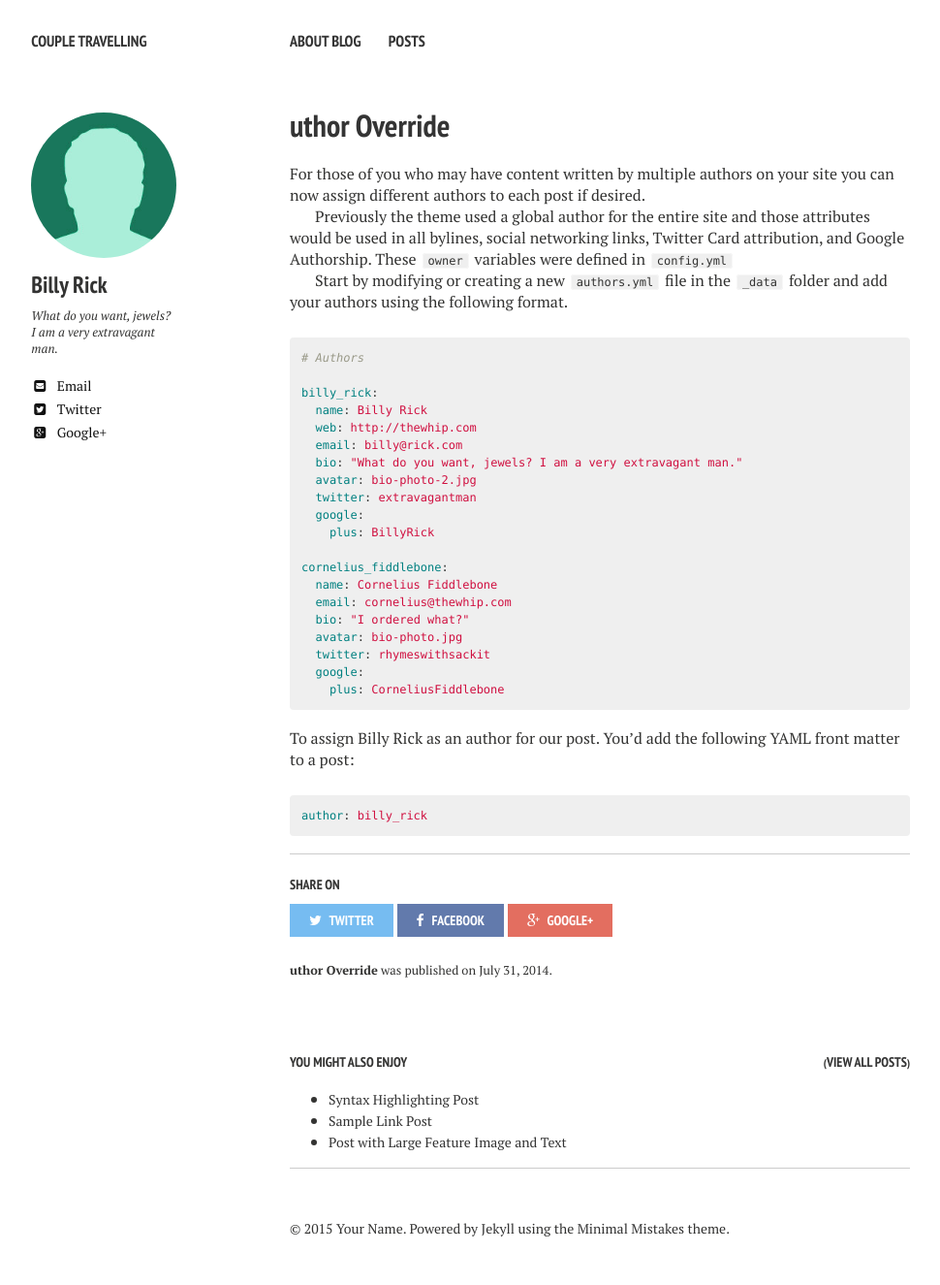
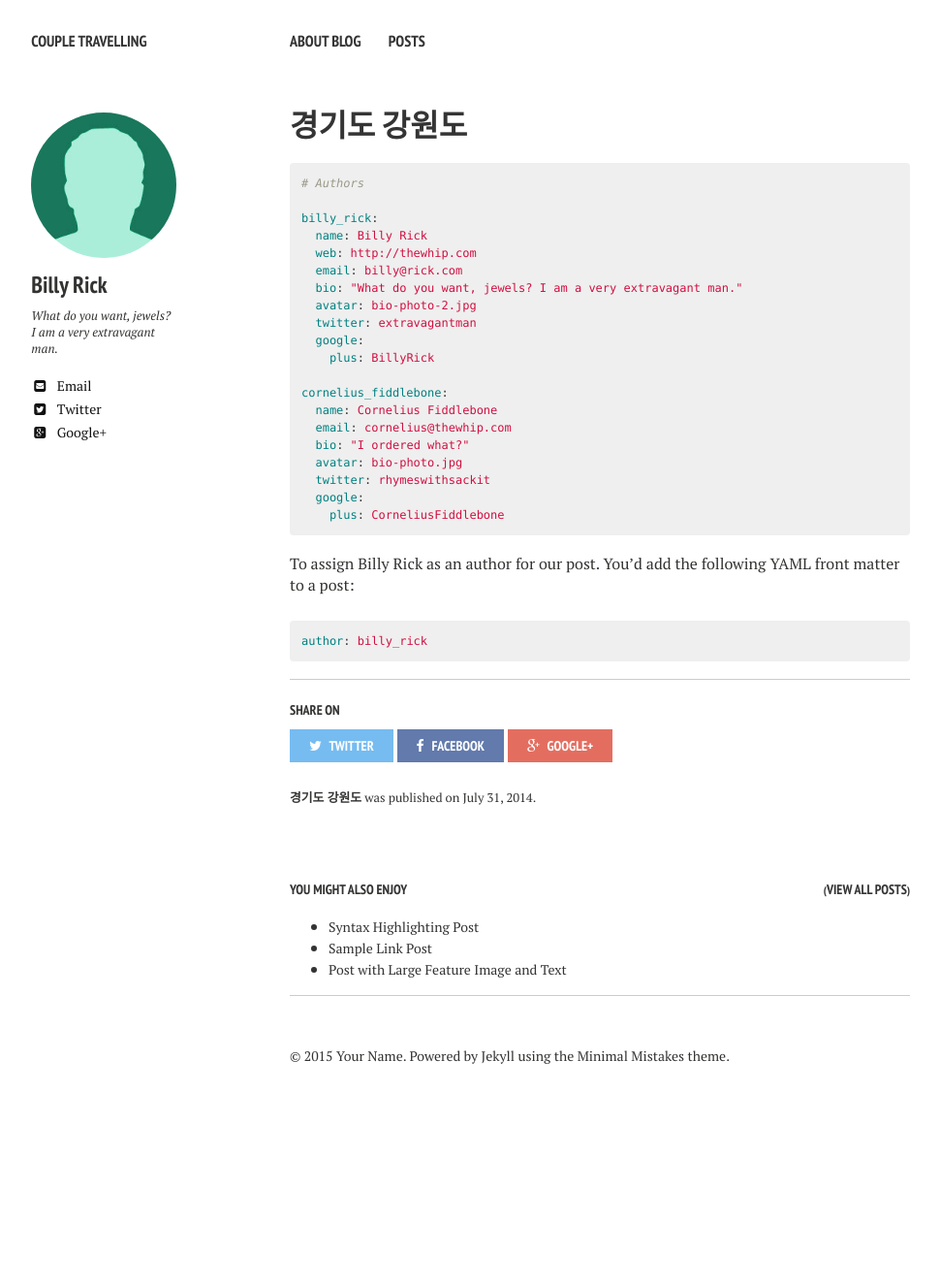
Before and after one commit to shinojin/shinojin.github.com, a Jekyll site: the page built from _posts/2014-07-31-author-override.md, in a window 1280 px wide. Shown: the whole page at 97% size, without its empty margins (21-991 px from the left). Built offline with Jekyll 4.4.1, drawn with Linux system fonts in a browser that asks for light colours; nearby versions of some CDN libraries; after the commit the page ends 1147 px from its top, so only the background shows below that.

Commit message:
Update 2014-07-31-author-override.md

```diff
--- a/_posts/2014-07-31-author-override.md
+++ b/_posts/2014-07-31-author-override.md
@@ -1,17 +1,13 @@
 ---
 layout: post
-title: "uthor Override"
+title: "경기도 강원도"
 author: billy_rick
 modified:
 excerpt: "A post to test author overrides using a data file."
 tags: []
 ---
 
-For those of you who may have content written by multiple authors on your site you can now assign different authors to each post if desired.
 
-Previously the theme used a global author for the entire site and those attributes would be used in all bylines, social networking links, Twitter Card attribution, and Google Authorship. These `owner` variables were defined in `config.yml`
-
-Start by modifying or creating a new `authors.yml` file in the `_data` folder and add your authors using the following format.
 
 {% highlight yaml %}
 # Authors
```
